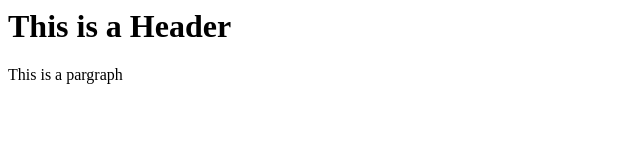
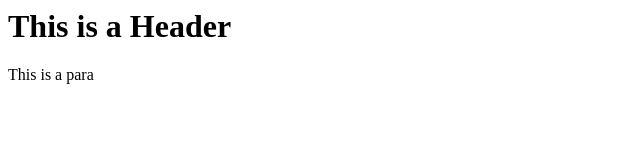
Before and after one commit to Shashankappu/git-test, a plain HTML site: page index.html in a window 1280 px wide. Shown: the full height of the page, 0-640 px from the left. Drawn offline with Linux system fonts and the light colour scheme.

Commit message:
second commit

```diff
--- a/index.html
+++ b/index.html
@@ -1,5 +1,5 @@
 <html>
     <head></head>
     <h1>This is a Header</h1>
-    <p>This is a pargraph</p>
+    <p>This is a para</p>
 </html>
```
